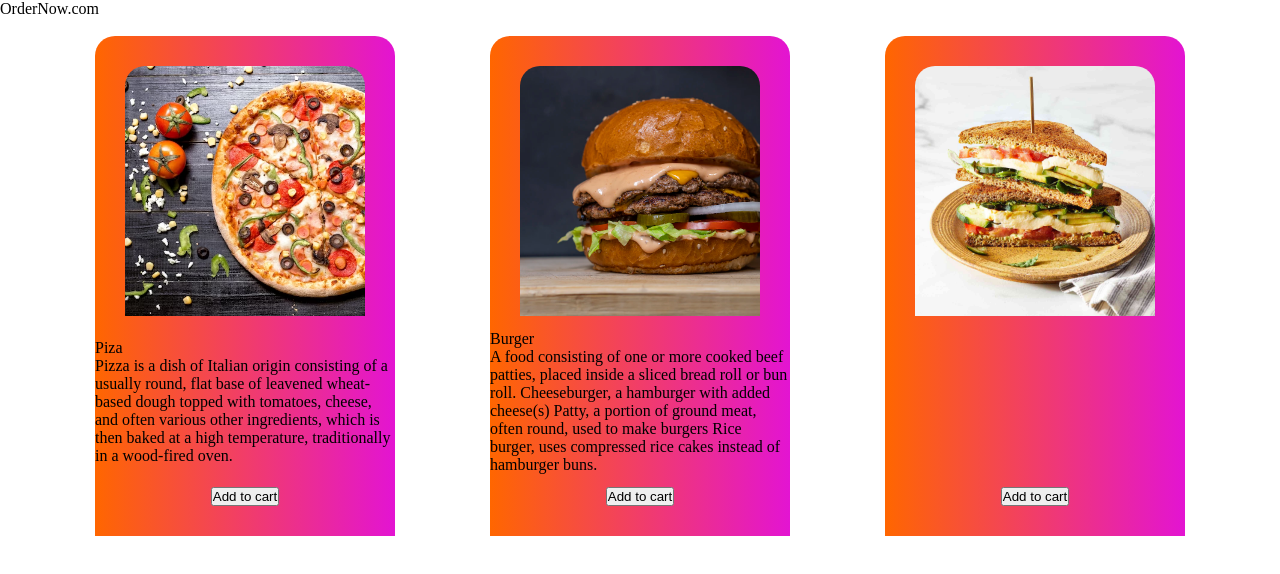
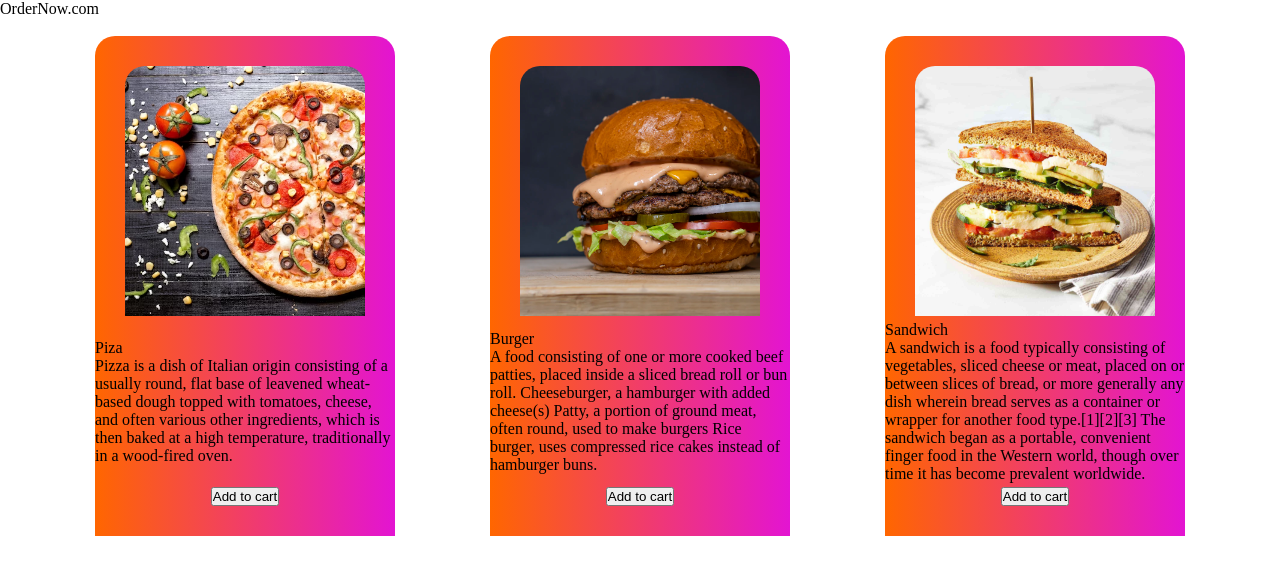
Before and after one commit to Kartik-Ranaut/ecommSite, a plain HTML site: page index.html in a window 1280 px wide. Drawn offline with Linux system fonts and the light colour scheme.

Commit message:
content for sandwich added

```diff
--- a/index.html
+++ b/index.html
@@ -41,8 +41,10 @@
             <div class="prdt sandwich">
                 <div class="img"></div>
                 <div class="info">
-                    <div class="head"></div>
-                    <div class="data"></div>
+                    <div class="head">Sandwich</div>
+                    <div class="data">A sandwich is a food typically consisting of vegetables, sliced cheese or meat, placed on or between slices of bread, or more generally any dish wherein bread serves as a container or wrapper for another food type.[1][2][3] The sandwich began as a portable, convenient finger food in the Western world, though over time it has become prevalent worldwide.
+
+                    </div>
                 </div>
                 <button>Add to cart</button>
             </div>
```
